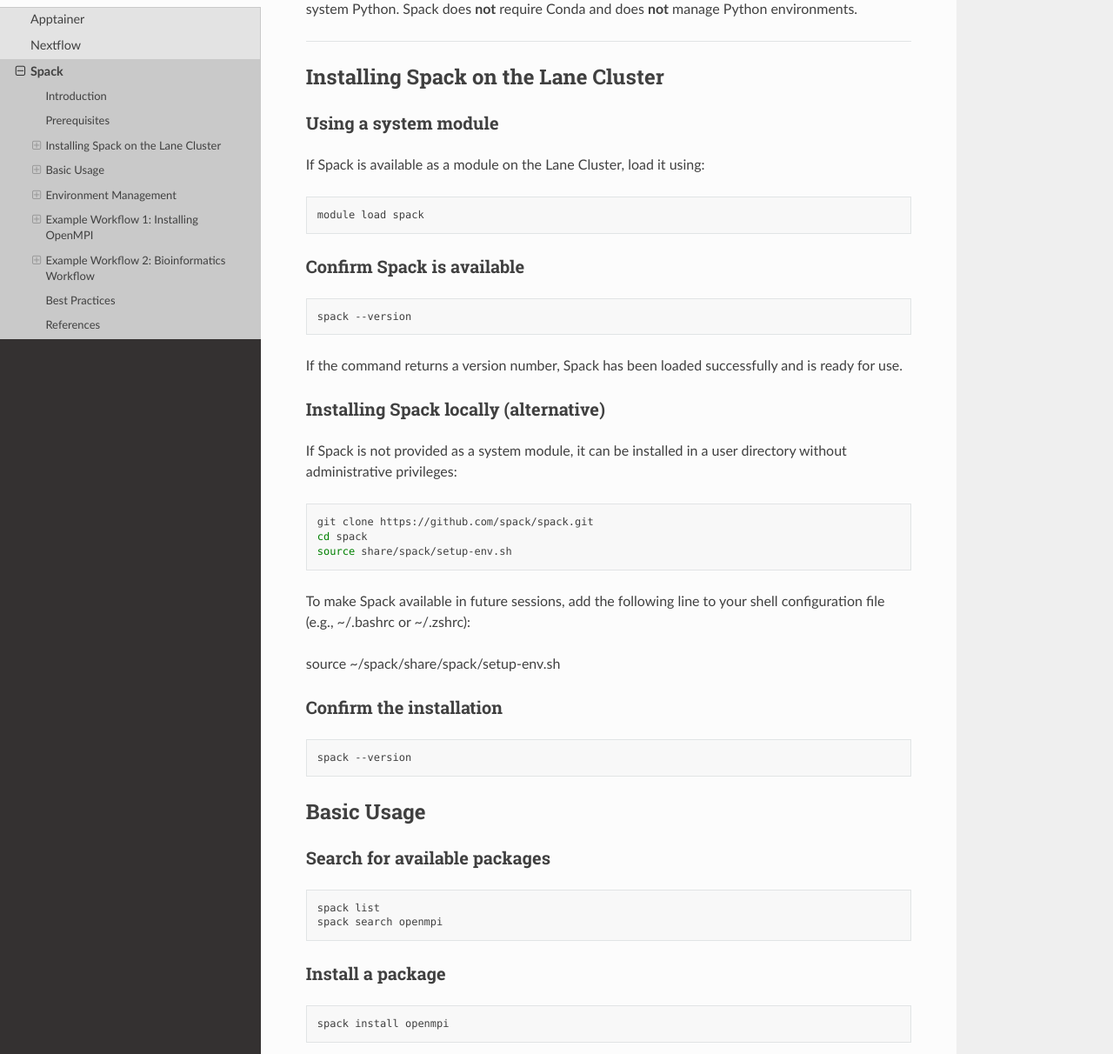
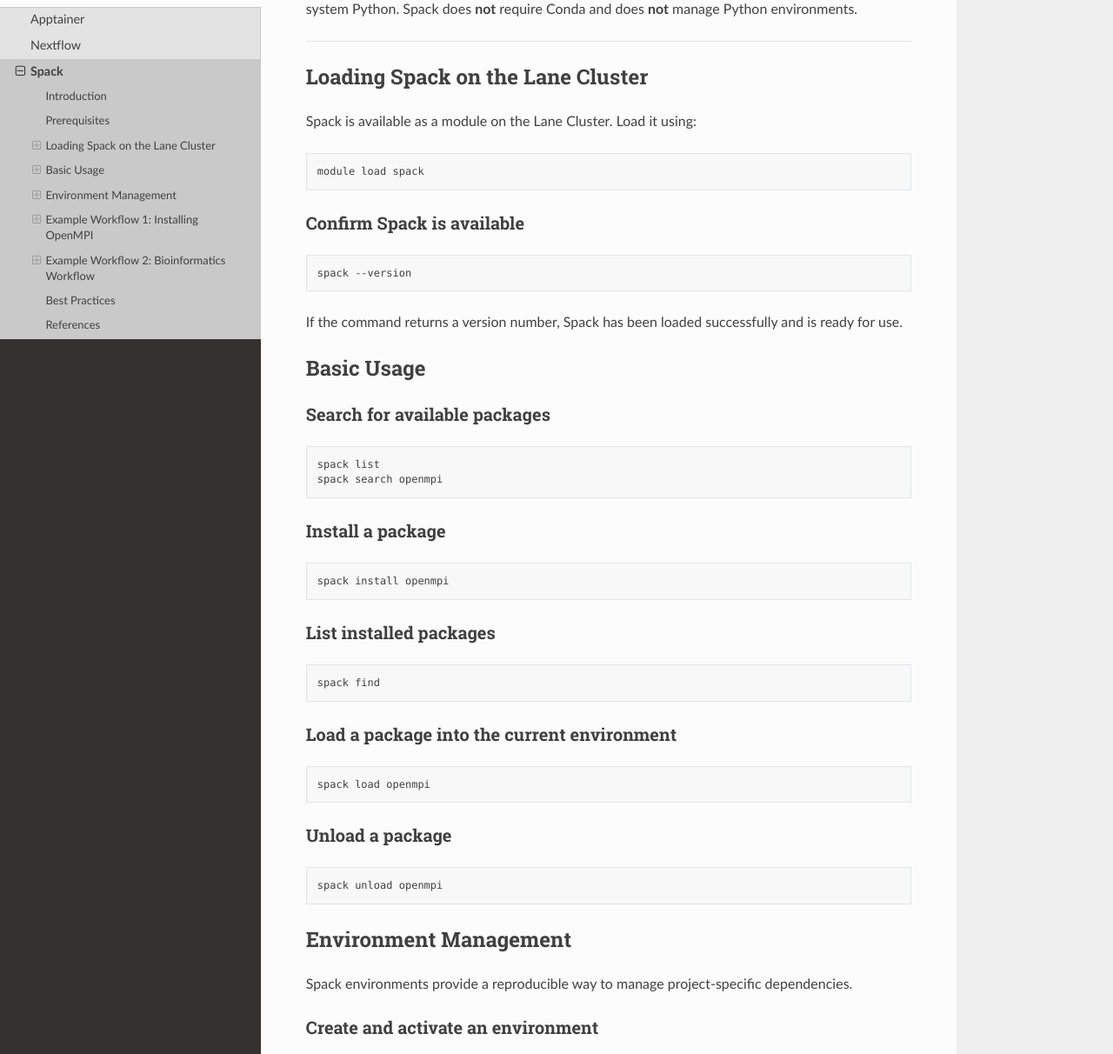
Before and after one commit to CBDatCMU/cluster-documentation, a Sphinx documentation site: the page built from docs/source/advanced/spack.md, in a window 1280 px wide and 1400 px high, scrolled down 1251 px. Shown: the part 188-1400 px from the top of the window at 87% size. Built offline with Sphinx 7.4.7 and the Read the Docs theme 3.1.0, drawn with Linux system fonts in a browser that asks for light colours; pages that are not in the unit, such as notebooks, are missing from menus.

Commit message:
Simplify Spack docs to reflect module-only availability on Lane Cluster

````diff
--- a/docs/source/advanced/spack.md
+++ b/docs/source/advanced/spack.md
@@ -39,11 +39,9 @@
 
 ---
 
-## Installing Spack on the Lane Cluster
+## Loading Spack on the Lane Cluster
 
-### Using a system module
-
-If Spack is available as a module on the Lane Cluster, load it using:
+Spack is available as a module on the Lane Cluster. Load it using:
 
 ```bash
 module load spack
@@ -56,26 +54,6 @@
 ```
 
 If the command returns a version number, Spack has been loaded successfully and is ready for use.
-
-### Installing Spack locally (alternative)
-
-If Spack is not provided as a system module, it can be installed in a user directory without administrative privileges:
-
-```bash
-git clone https://github.com/spack/spack.git
-cd spack
-source share/spack/setup-env.sh
-```
-
-To make Spack available in future sessions, add the following line to your shell configuration file (e.g., ~/.bashrc or ~/.zshrc):
-
-source ~/spack/share/spack/setup-env.sh
-
-### Confirm the installation
-
-```bash
-spack --version
-```
 
 ## Basic Usage
 
````
